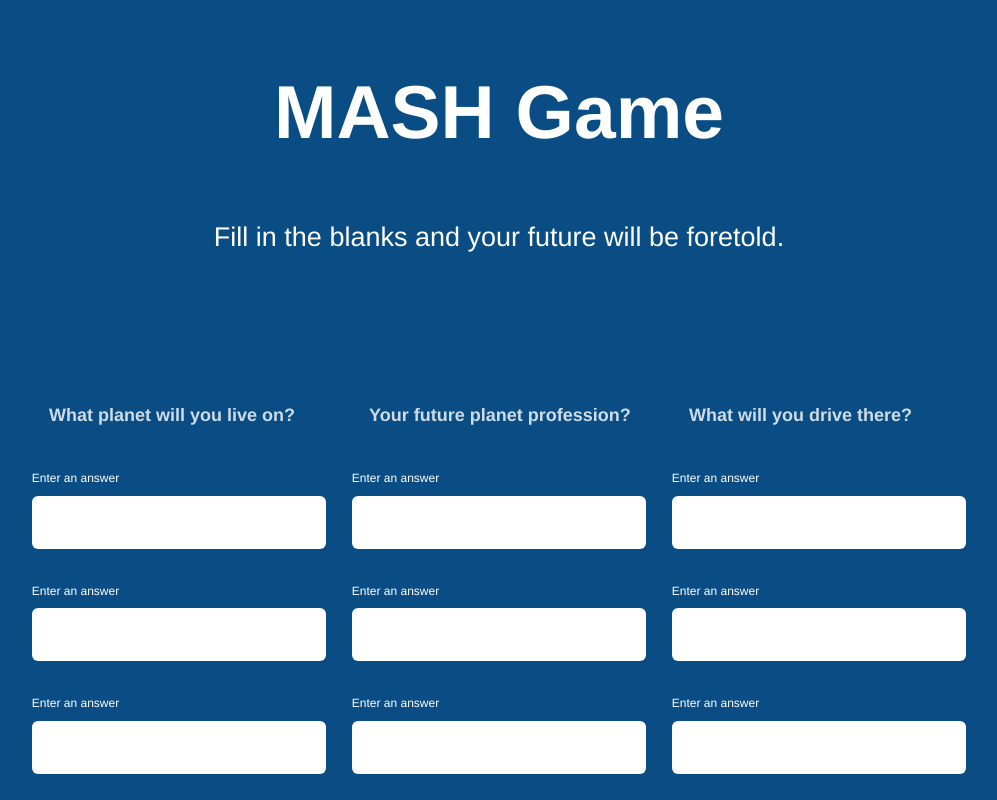
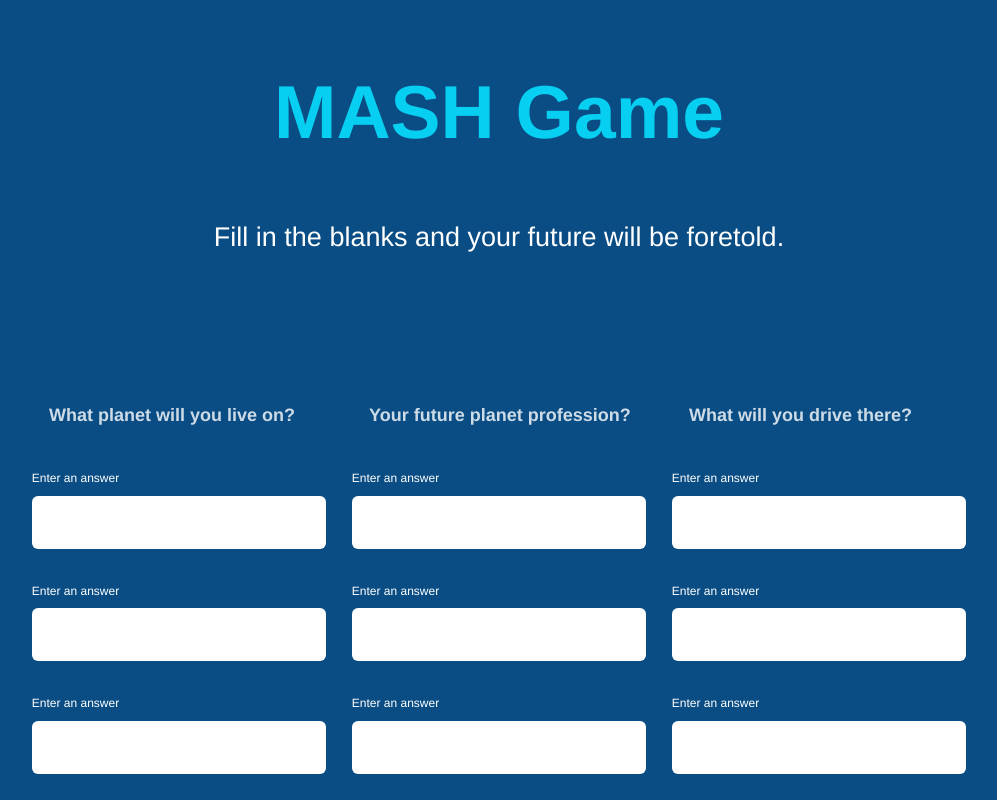
Before and after one commit to a2x44/MASH-Game, a plain HTML site: page index.html in a window 1280 px wide. Shown: the top 800 px of the page, without its empty margins (141-1138 px from the left). Drawn offline with Linux system fonts and the light colour scheme.

Commit message:
Update style.css

```diff
--- a/style.css
+++ b/style.css
@@ -15,7 +15,7 @@ body {
 /* Heading Styles */
 h1 {
   font-size: 75px;
-  color: #fff;
+  color: #07cff2;
   text-align: center;
 }
 
```
